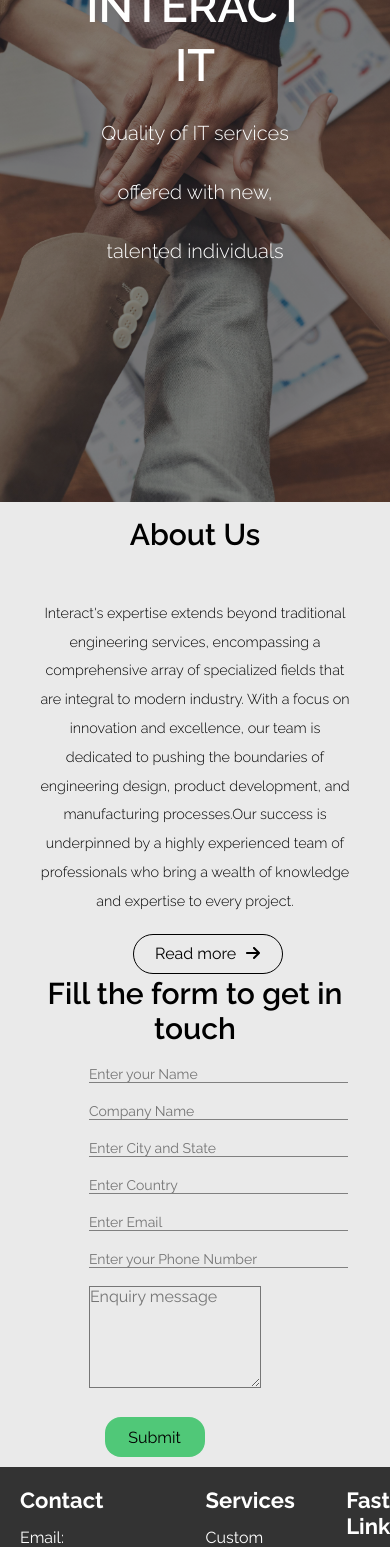
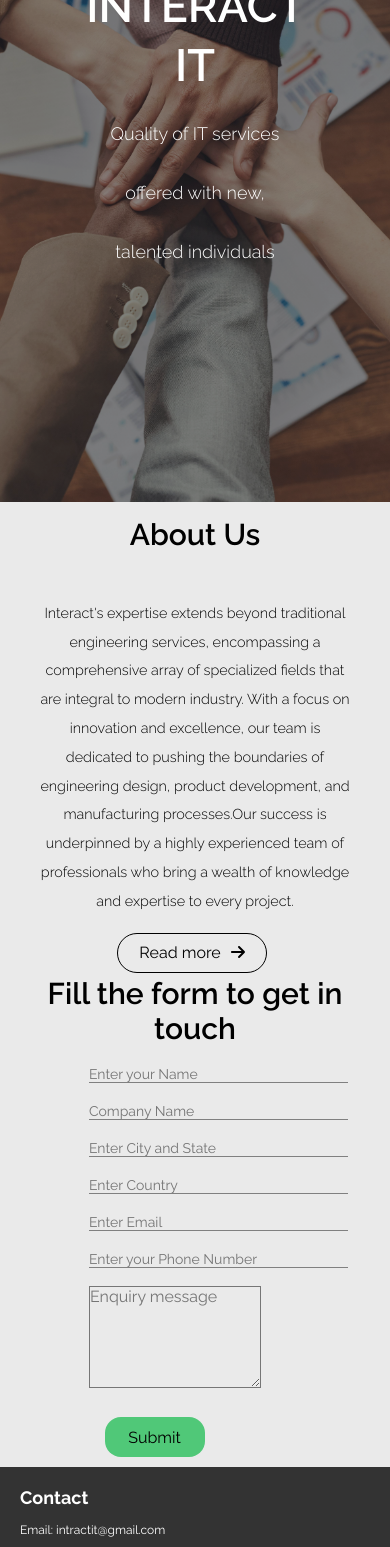
Before and after one commit to INITWAVE24/INITWAVE, a React (Vite) app: page / in a window 390 px wide. Shown: the part 300-1847 px from the top of the page. Built offline with nearby package versions, Linux system fonts and the light colour scheme.

Commit message:
first commit

```diff
--- a/src/App.css
+++ b/src/App.css
@@ -195,7 +195,7 @@ background-color: #eaeaea;
 
 .about-container {
   position: relative;
-  height: 75vh;
+  height: 60vh;
 display: flex;
 flex-direction: column;
 flex-direction: column;
@@ -325,8 +325,8 @@ align-items: center;
   font-size: 1rem;
   border: 1px solid black;
  background-color: #eaeaea;
- margin-left: 34vw;
- margin-top: 18px;
+ margin-left: 44vw;
+ margin-top: 8vh;
 }
 .arrow-icon{
   margin-left: 10px;
@@ -373,6 +373,7 @@ padding: 10px;
 
 .footer-content {
   display: flex;
+
   justify-content: space-around;
   align-items: flex-start;
 }
@@ -636,7 +637,15 @@ border-left: 1px solid black;
     width: 80%;
     display: none;
   }
-
+  .footer-content {
+    flex-direction: column;
+  }
+  .footer-section h2 {
+    font-size: 18px;
+  }
+  .footer-section ul li{
+    font-size: 12px;
+  }
 
   .mobile-menu-contents.open {
     display: block;
@@ -688,8 +697,9 @@ border-left: 1px solid black;
 }
 
 .text-div span{
-  line-height: 0;
-
+  margin: 0;
+  line-height: 1.1;
+  font-size: 18px;
 
 }
 .background1 {
@@ -711,4 +721,9 @@ border-left: 1px solid black;
 .footer {
   padding: 20px 0;
 }
+
+.about-container button{
+margin-top: 2vh;
+margin-left: 30vw;
 }
+}
--- a/src/Components/Footer.jsx
+++ b/src/Components/Footer.jsx
@@ -37,7 +37,6 @@ function Footer() {
           <ul>
             <li><a href="https://www.linkedin.com/">LinkedIn</a></li>
             <li><a href="https://wa.me/+91 8722646205">WhatsApp</a></li>
-            {/* Add more social media links as needed */}
           </ul>
         </div>
       </div>
```
